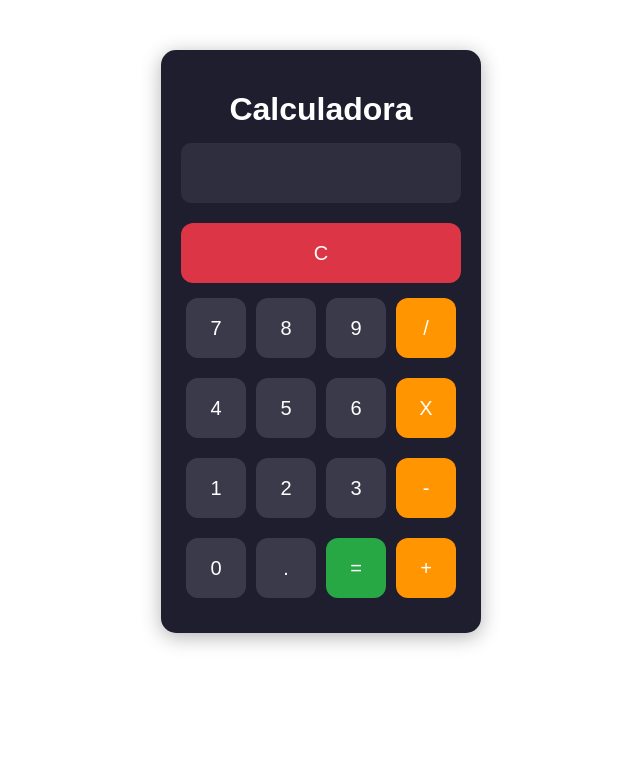
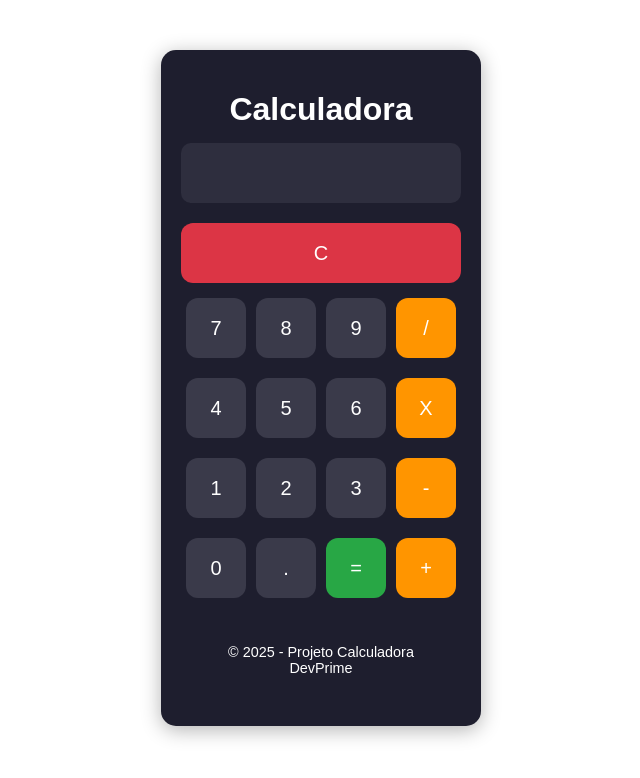
Before and after one commit to devprime-challenge/cp4_calculadora, a React (Vite) app: page / in a window 1280 px wide. Shown: the top 778 px of the page, without its empty margins (319-959 px from the left). Built offline with nearby package versions, Linux system fonts and the light colour scheme.

Commit message:
conseguindo arrumar o footer da calculadora

```diff
--- a/src/App.jsx
+++ b/src/App.jsx
@@ -1,5 +1,6 @@
 import { useState } from "react";
 import Footer from './components/Footer';
+
 
 
 function App() {
@@ -56,8 +57,11 @@ function App() {
       <button className="btn" onClick={() => handleClick(".")}>.</button>
       <button className="btn equals" onClick={calculate}>=</button>
       <button className="btn operator" onClick={() => handleClick("+")}>+</button>
+
     </div>
+ <Footer />
   </div>
+
   );
 
 
--- a/src/components/footer.jsx
+++ b/src/components/footer.jsx
@@ -1,10 +1,15 @@
-import { useState } from "react";
-
-
 const Footer = () => {
   return (
-    <footer style={{ textAlign: 'center', padding: '1rem', background: '#000' }}>
-      <p>© 2025 - Projeto calculadora DevPrime</p>
+    <footer
+      style={{
+        textAlign: 'center',
+        padding: '1rem',
+        background: '#1e1e2e',
+        color: '#ffffff',
+        fontSize: '0.9rem'
+      }}
+    >
+      <p>© 2025 - Projeto Calculadora DevPrime</p>
     </footer>
   );
 };
```
